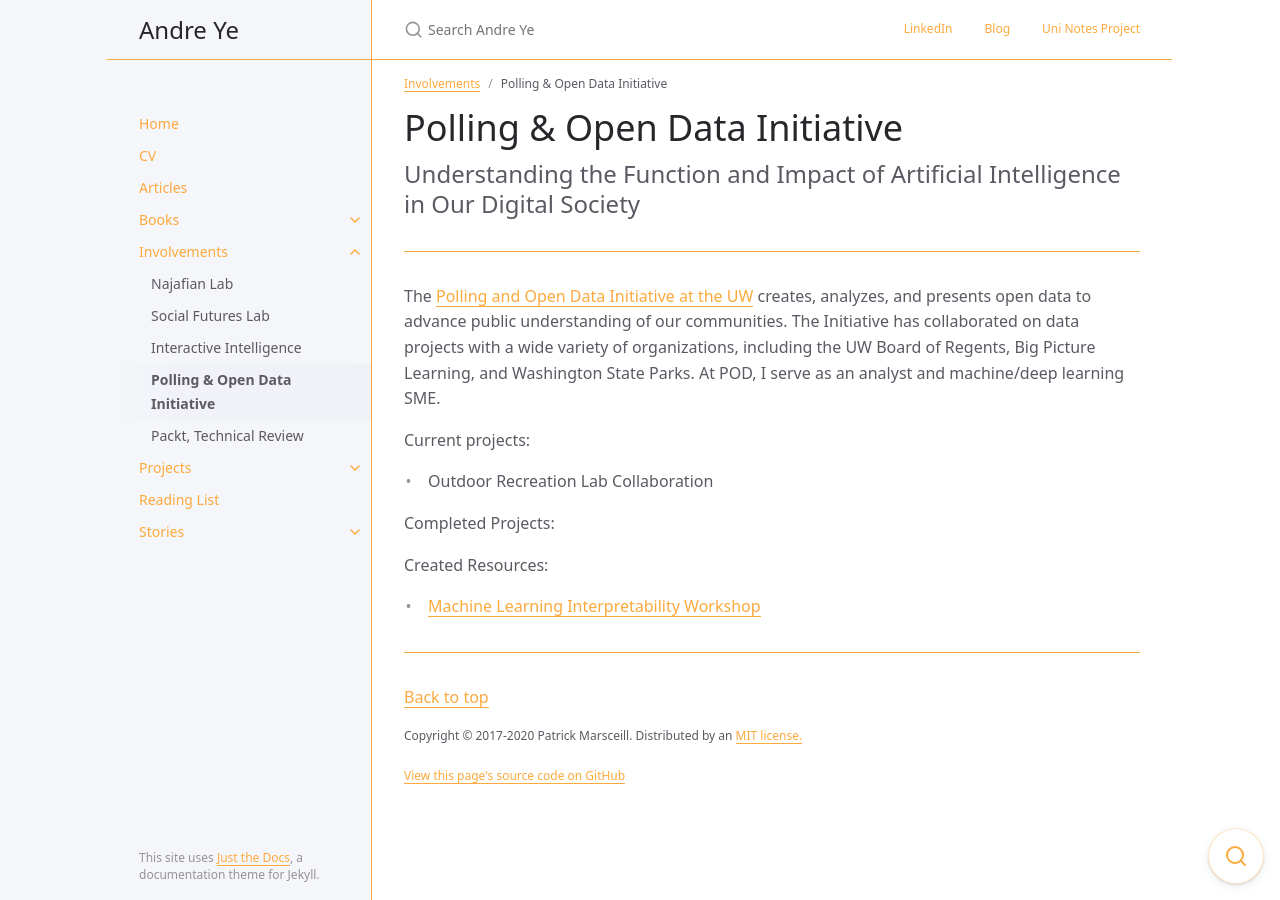
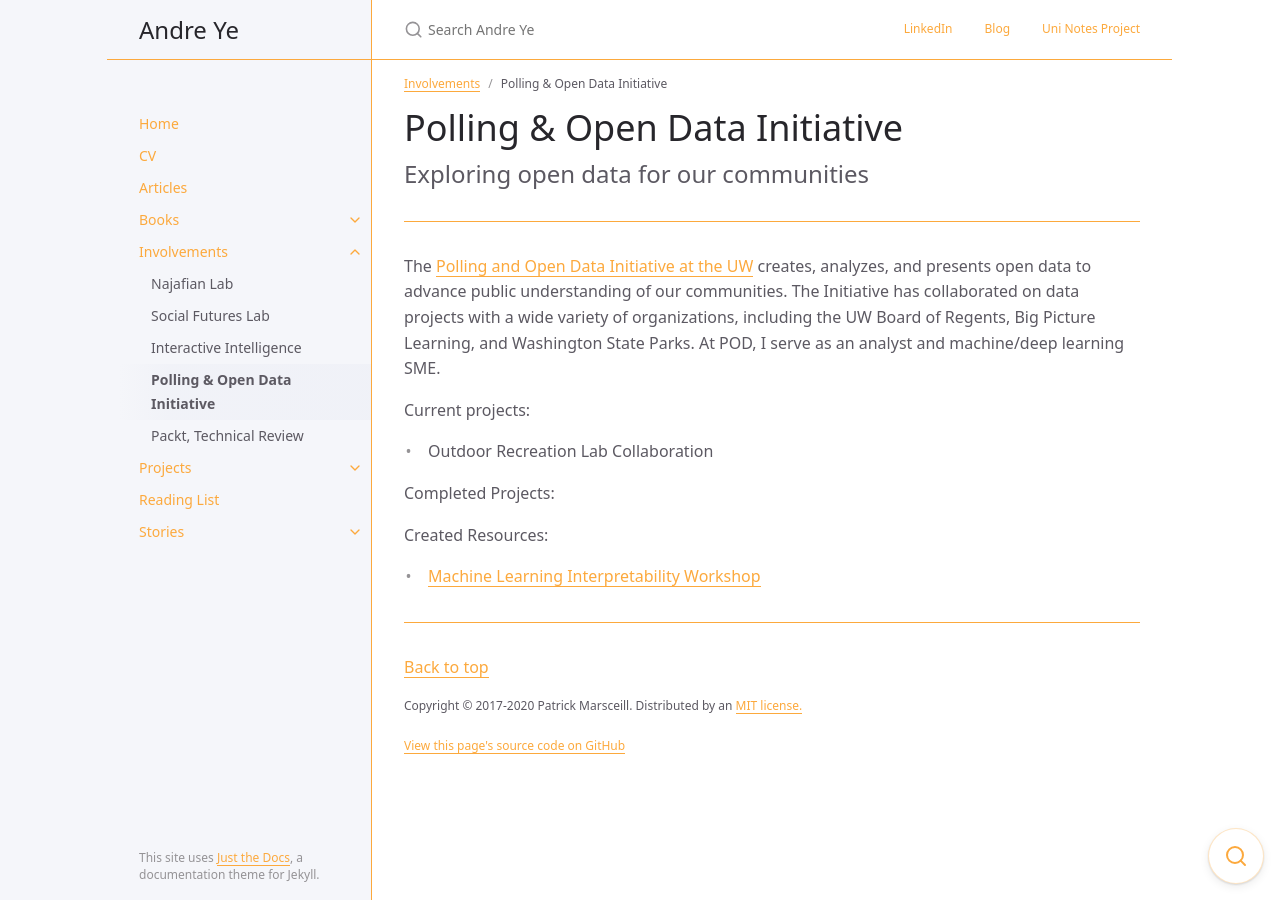
Before and after one commit to andre-ye/andre-ye.github.io-retired, a Jekyll site: the page built from docs/involvements/poduw.md, in a window 1280 px wide. Built offline with Jekyll 4.4.1, drawn with Linux system fonts in a browser that asks for light colours; nearby versions of some CDN libraries.

Commit message:
Update poduw.md

```diff
--- a/docs/involvements/poduw.md
+++ b/docs/involvements/poduw.md
@@ -8,7 +8,7 @@ has_children: false
 
 # Polling & Open Data Initiative
 
-Understanding the Function and Impact of Artificial Intelligence in Our Digital Society
+Exploring open data for our communities
 {: .fs-6 .fw-300 }
 
 ---
```
